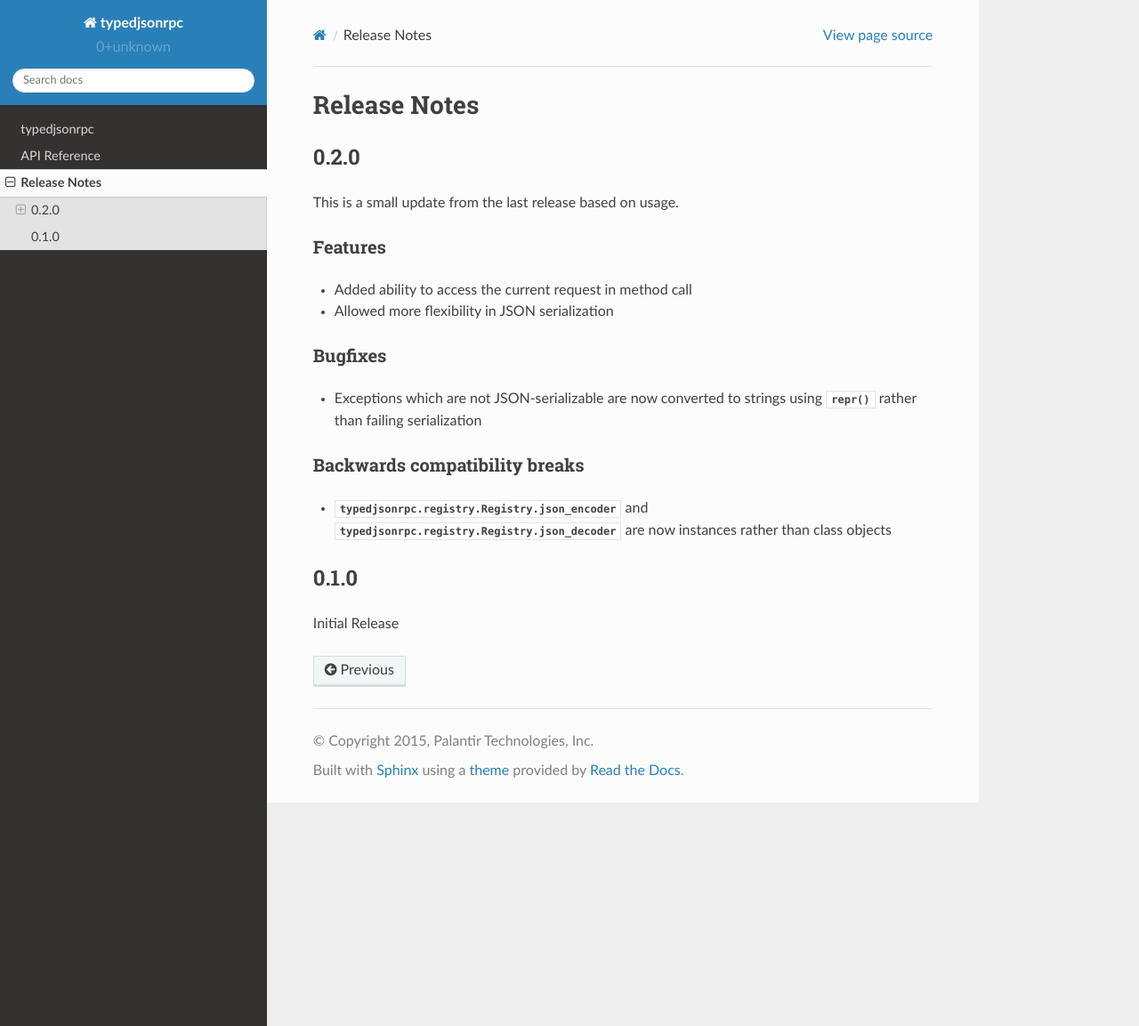
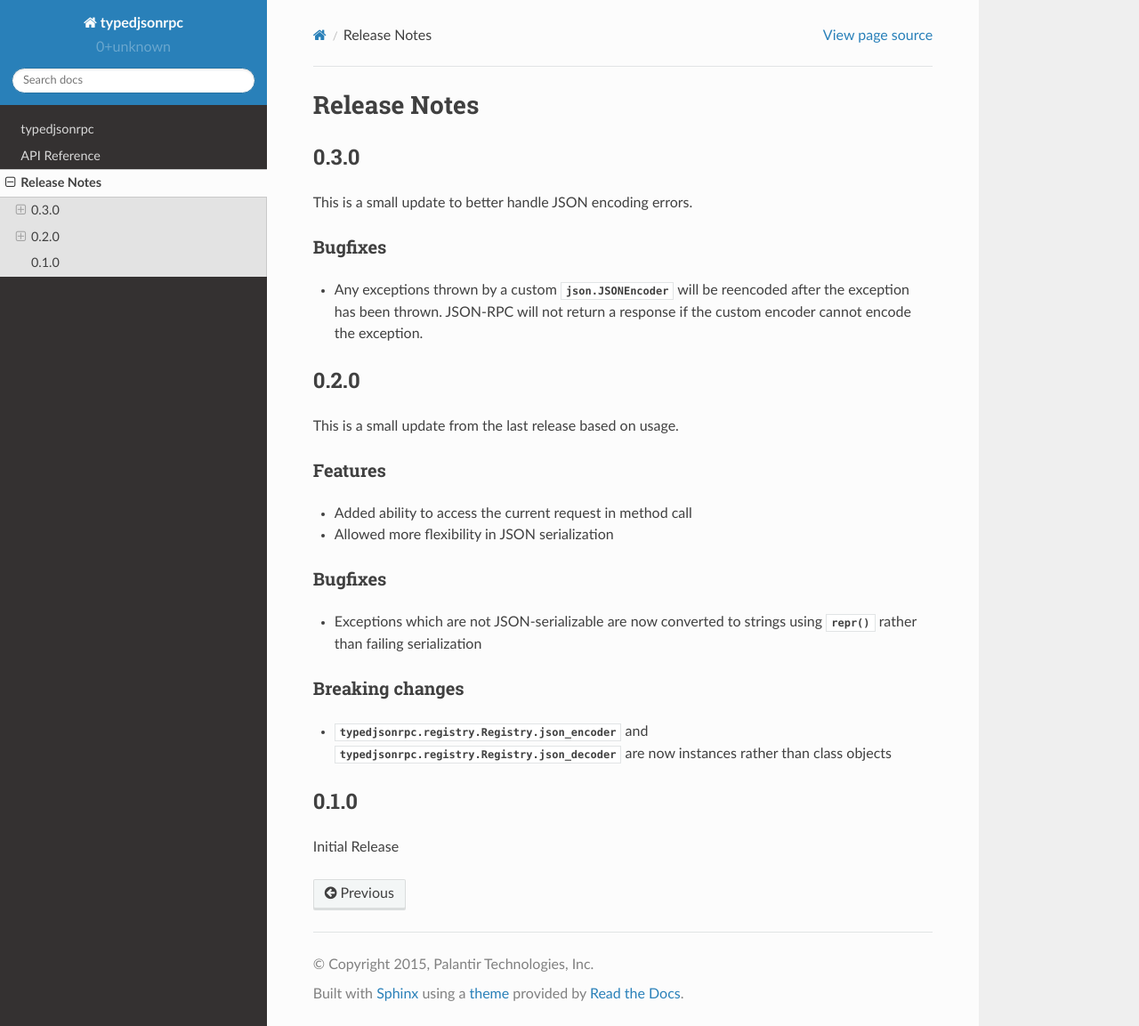
Before and after one commit to palantir/typedjsonrpc, a Sphinx documentation site: the page built from docs/release_notes.rst, in a window 1280 px wide and 1153 px high. Shown: the whole window at 89% size. Built offline with Sphinx 7.4.7 and the Read the Docs theme 2.0.0, drawn with Linux system fonts in a browser that asks for light colours.

Commit message:
Update release docs for 0.3.0

```diff
--- a/docs/release_notes.rst
+++ b/docs/release_notes.rst
@@ -17,6 +17,16 @@
 Release Notes
 =============
 
+0.3.0
+-----
+This is a small update to better handle JSON encoding errors.
+
+Bugfixes
+^^^^^^^^
+* Any exceptions thrown by a custom :class:`json.JSONEncoder` will be reencoded after the exception
+  has been thrown. JSON-RPC will not return a response if the custom encoder cannot encode the
+  exception.
+
 0.2.0
 -----
 This is a small update from the last release based on usage.
@@ -31,8 +41,8 @@ Bugfixes
 * Exceptions which are not JSON-serializable are now converted to strings using :func:`repr` rather
   than failing serialization
 
-Backwards compatibility breaks
-^^^^^^^^^^^^^^^^^^^^^^^^^^^^^^
+Breaking changes
+^^^^^^^^^^^^^^^^
 * :attr:`typedjsonrpc.registry.Registry.json_encoder` and
   :attr:`typedjsonrpc.registry.Registry.json_decoder` are now instances rather than class objects
 
```
